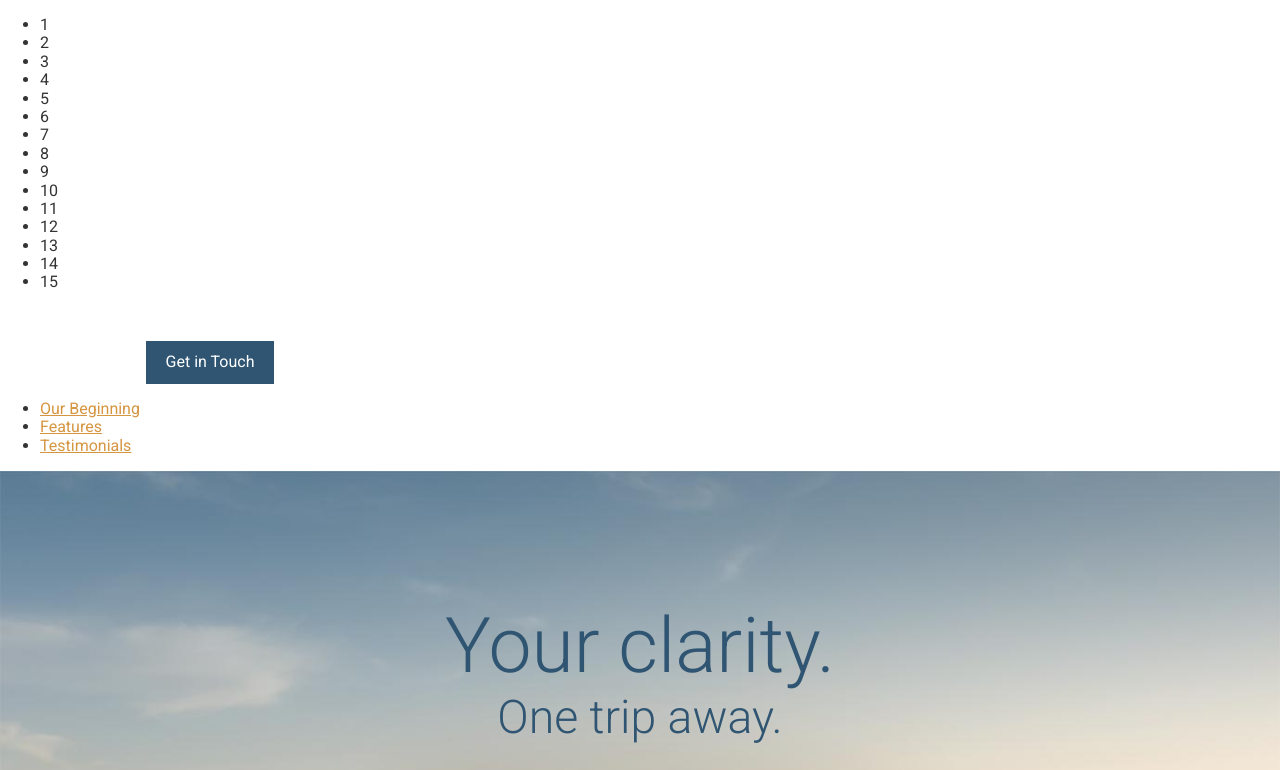
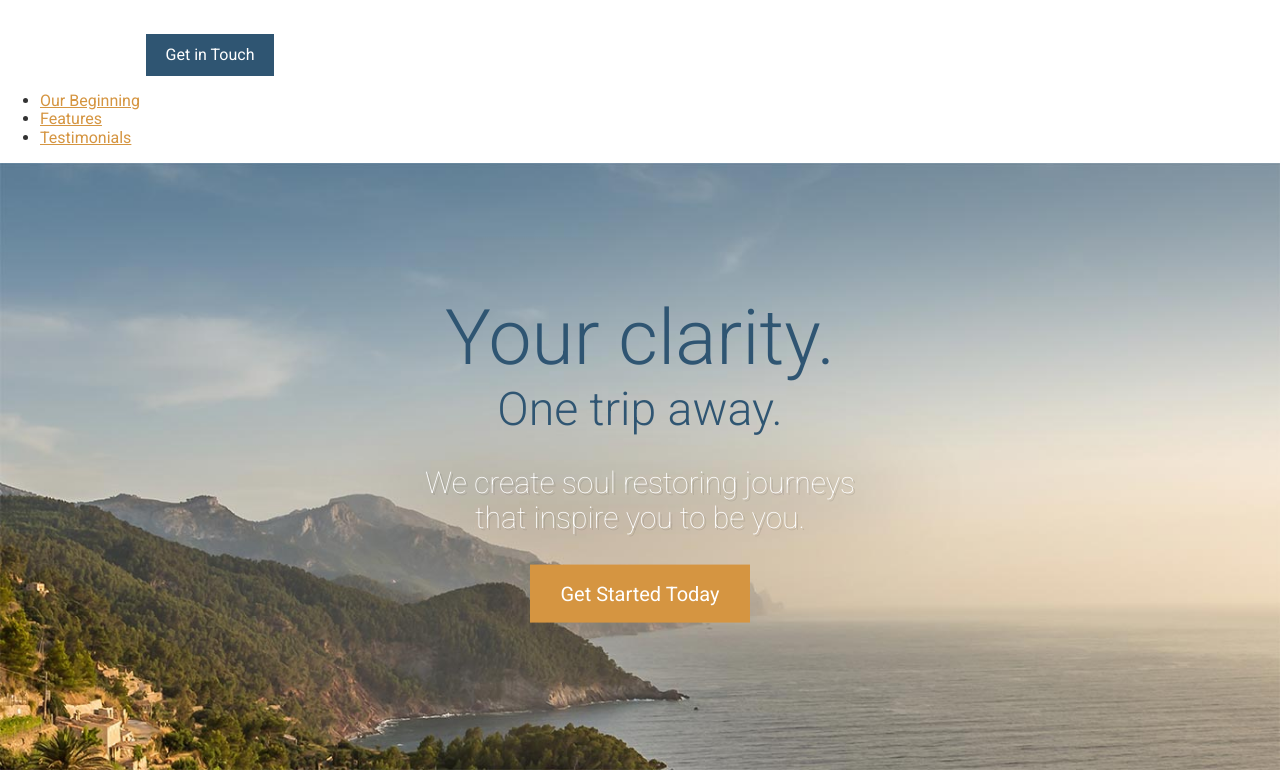
Before and after one commit to blade-demon/Travel-Website, a website: page app/index.html in a window 1280 px wide. Shown: the top 770 px of the page. Drawn offline with Linux system fonts and the light colour scheme.

Commit message:
remove test features

```diff
--- a/app/index.html
+++ b/app/index.html
@@ -13,17 +13,6 @@
 
 </head>
 <body>
-<ul>
-  <li>1</li>
-  <li>2</li>
-  <li>3</li>
-  <li>4</li>
-  <li>5</li><li>6</li><li>7</li><li>8</li>
-  <li>9</li><li>10</li>
-  <li>11</li><li>12</li>
-  <li>13</li><li>14</li>
-  <li>15</li>
-</ul>
 <header>
   <img src="assets/images/icons/clear-view-escapes.svg">
   <a href="#" class="btn">Get in Touch</a>
```
